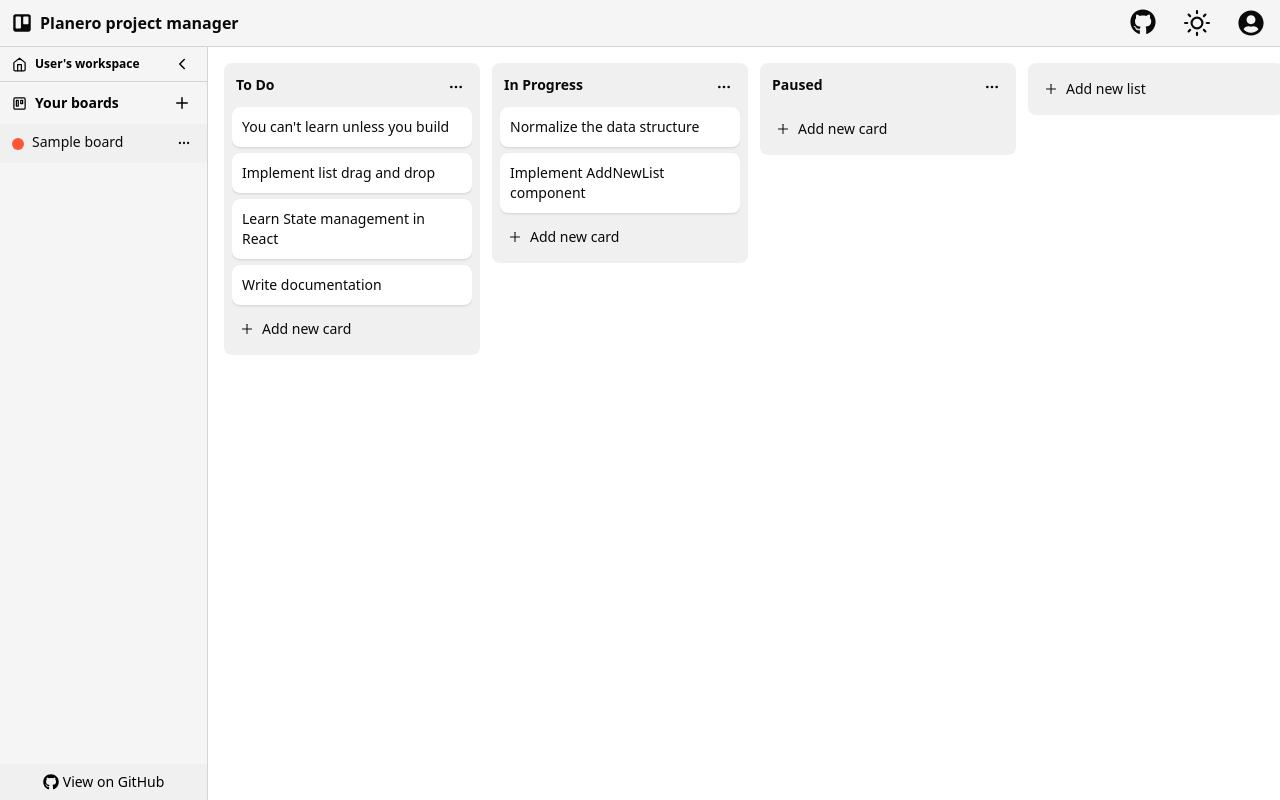
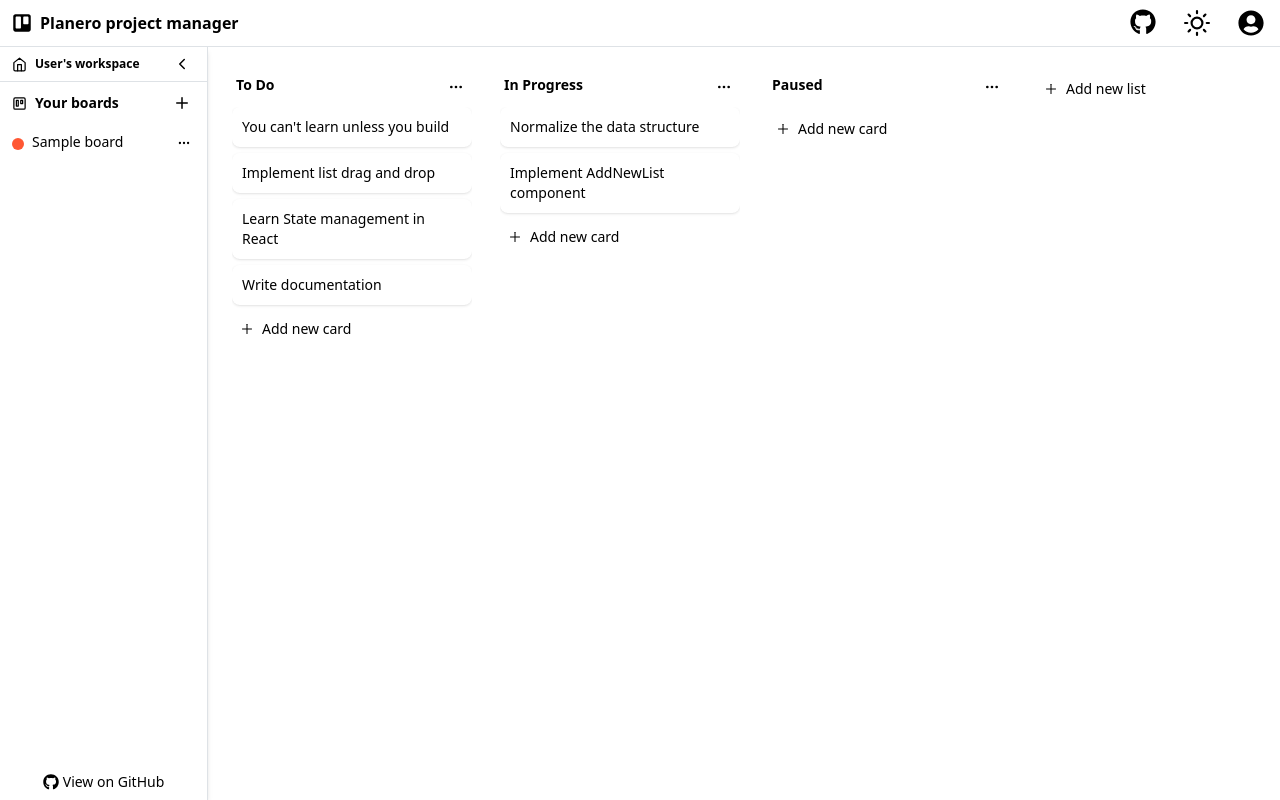
Before and after one commit to raknos13/planero-planner-react, a React (Vite) app: page / in a window 1280 px wide. Built offline with nearby package versions, Linux system fonts and the light colour scheme.

Commit message:
Define new color pallette classes

```diff
--- a/src/index.css
+++ b/src/index.css
@@ -2,11 +2,46 @@
 @tailwind components;
 @tailwind utilities;
 
+/* .light { */
+/*   --color-bg-primary: rgba(248, 248, 248, 1); */
+/*   --color-bg-secondary: rgba(255, 255, 255, 1); */
+/*   --color-text-primary: rgba(51, 51, 51, 1); */
+/*   --color-text-secondary: rgba(102, 102, 102, 1); */
+/*   --color-border: rgba(224, 224, 224, 1); */
+/*   --color-accent: rgba(0, 123, 255, 1); */
+/* } */
+/* .dark { */
+/*   --color-bg-primary-dark: rgba(31, 31, 31, 1); */
+/*   --color-bg-secondary-dark: rgba(43, 43, 43, 1); */
+/*   --color-text-primary-dark: rgba(240, 240, 240, 1); */
+/*   --color-text-secondary-dark: rgba(179, 179, 179, 1); */
+/*   --color-border-dark: rgba(68, 68, 68, 1); */
+/*   --color-accent-dark: rgba(77, 166, 255, 1); */
+/* } */
 .light {
+  --color-bg-primary: 248 249 250;
+  --color-bg-secondary: 233 236 239;
+  --color-bg-card: 255 255 255;
+  --color-text-primary: 73 80 87;
+  --color-text-secondary: 108 117 125;
+  --color-border: 222 226 230;
+  --color-accent: 0 123 255;
+}
+.dark {
+  --color-bg-primary: 31 31 31;
+  --color-bg-secondary: 40 40 40;
+  --color-bg-card: 51 51 51;
+  --color-text-primary: 240 240 240;
+  --color-text-secondary: 179 179 179;
+  --color-border: 68 68 68;
+  --color-accent: 77 166 255;
+}
+
+.light2 {
   /* rgb(255, 255, 255) */
   /* --color-bg: 249 249 249; */
   --color-bg: 245 245 245;
-  --color-primary: 240 240 240;
+  --color-primary: 245 247 250;
   /* rgb(240,243,243) */
   --color-secondary: 255 255 255;
   /* rgb(10,10,10) */
@@ -14,10 +49,9 @@
   /* rgba(209, 213, 219, 1) */
   --color-border: 209 213 219;
   --color-hover: 213 213 213;
-  background: rgba(var(--background));
 }
 
-.dark {
+.dark2 {
   --color-bg: 41 41 41;
   /* rgb(26, 26, 26);  */
   /* rgba(38, 38, 37, 1) */
@@ -29,6 +63,4 @@
   /* rgb(255, 255, 255); */
   --color-text: 255 255 255;
   --color-text-dim: 163 163 163;
-
-  background: rgba(var(--background));
 }
--- a/tailwind.config.js
+++ b/tailwind.config.js
@@ -5,12 +5,13 @@ export default {
   theme: {
     extend: {
       colors: {
-        background: "rgba(var(--color-bg))",
-        primary: "rgba(var(--color-primary))",
-        secondary: "rgba(var(--color-secondary))",
-        text: "rgba(var(--color-text))",
-        hover: "rgba(var(--color-hover))",
+        "bg-primary": "rgba(var(--color-bg-primary))",
+        "bg-secondary": "rgba(var(--color-bg-secondary))",
+        "bg-card": "rgba(var(--color-bg-card))",
+        "text-primary": "rgba(var(--color-text-primary))",
+        "text-secondary": "rgba(var(--color-text-secondary))",
         border: "rgba(var(--color-border))",
+        accent: "rgba(var(--color-accent))",
       },
     },
   },
```
